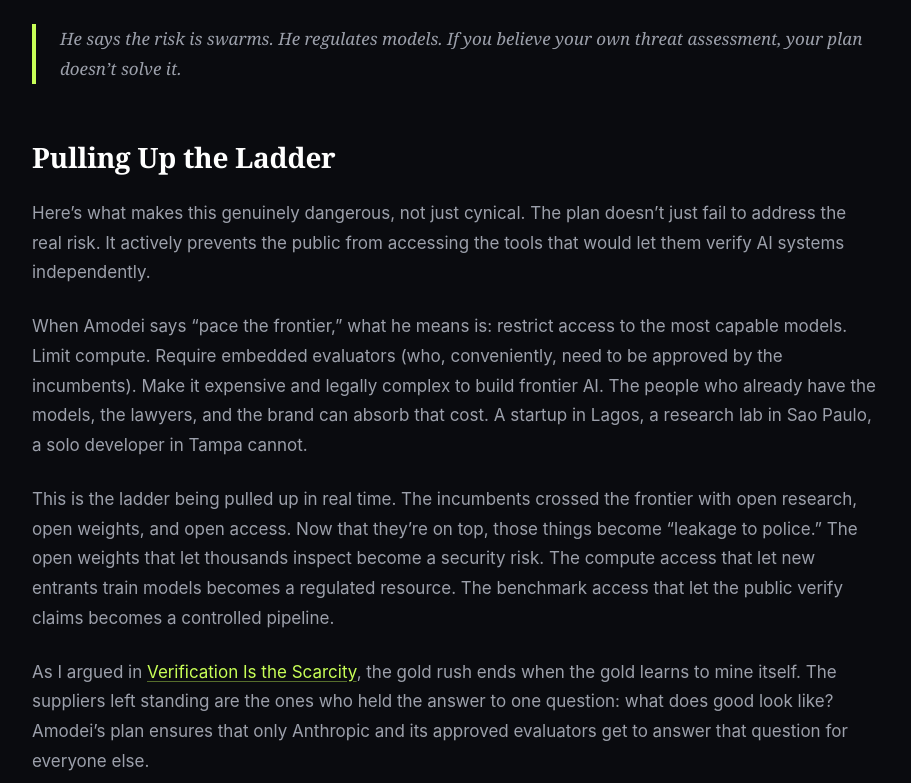
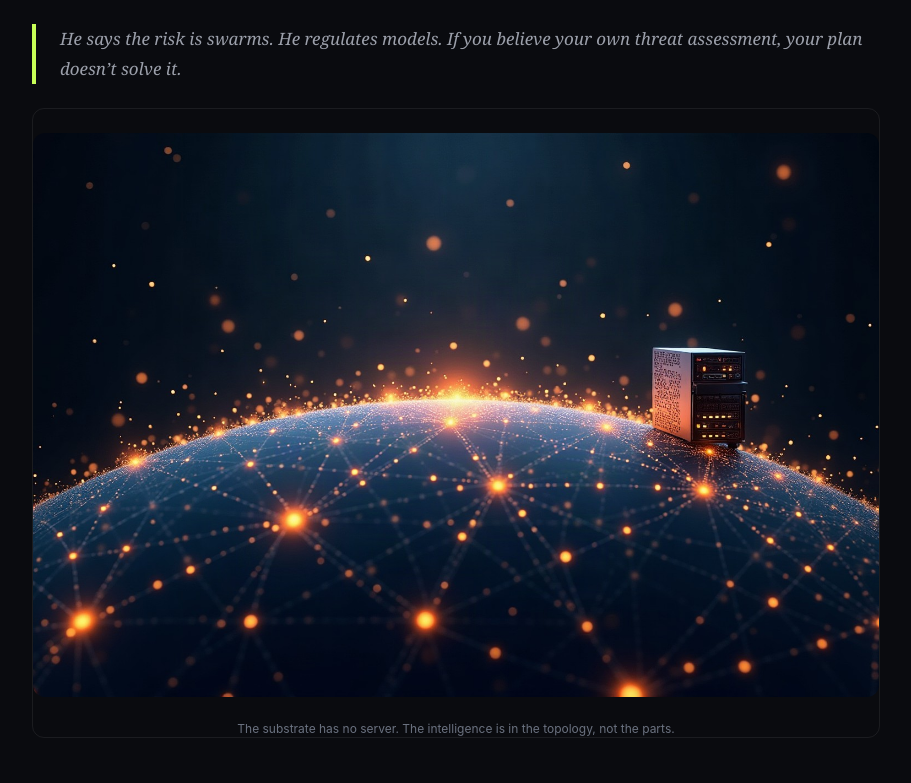
Before and after one commit to FranklinIV94/franklin-portfolio, a Next.js app: page /blog/pacing-the-frontier-is-a-moat in a window 1280 px wide. Shown: the part 3437-4220 px from the top of the page, without its empty margins (184-1095 px from the left). Built offline with nearby package versions, Linux system fonts and the light colour scheme.

Commit message:
feat(blog): add substrate illustration to pacing-frontier post
Network-of-nodes image placed in the wrong-shape-of-risk section showing distributed swarm intelligence vs singular model regulation.

```diff
--- a/app/blog/pacing-the-frontier-is-a-moat/page.tsx
+++ b/app/blog/pacing-the-frontier-is-a-moat/page.tsx
@@ -139,6 +139,17 @@
           He says the risk is swarms. He regulates models. If you believe your own threat assessment, your plan doesn&rsquo;t solve it.
         </p>
 
+        <figure className="my-8 overflow-hidden rounded-xl border border-border">
+          <img
+            src="/blog/pacing-frontier-substrate.jpg"
+            alt="A vast network of glowing interconnected nodes spread across a dark globe like a weather pattern, with a small disconnected server rack in the corner"
+            className="w-full"
+          />
+          <figcaption className="mt-2 text-xs text-gray-500 text-center">
+            The substrate has no server. The intelligence is in the topology, not the parts.
+          </figcaption>
+        </figure>
+
         <h2 className="font-display font-bold text-2xl text-white pt-8">Pulling Up the Ladder</h2>
 
         <p>
```
Also changed, not shown: public/blog/pacing-frontier-substrate.jpg (added).
